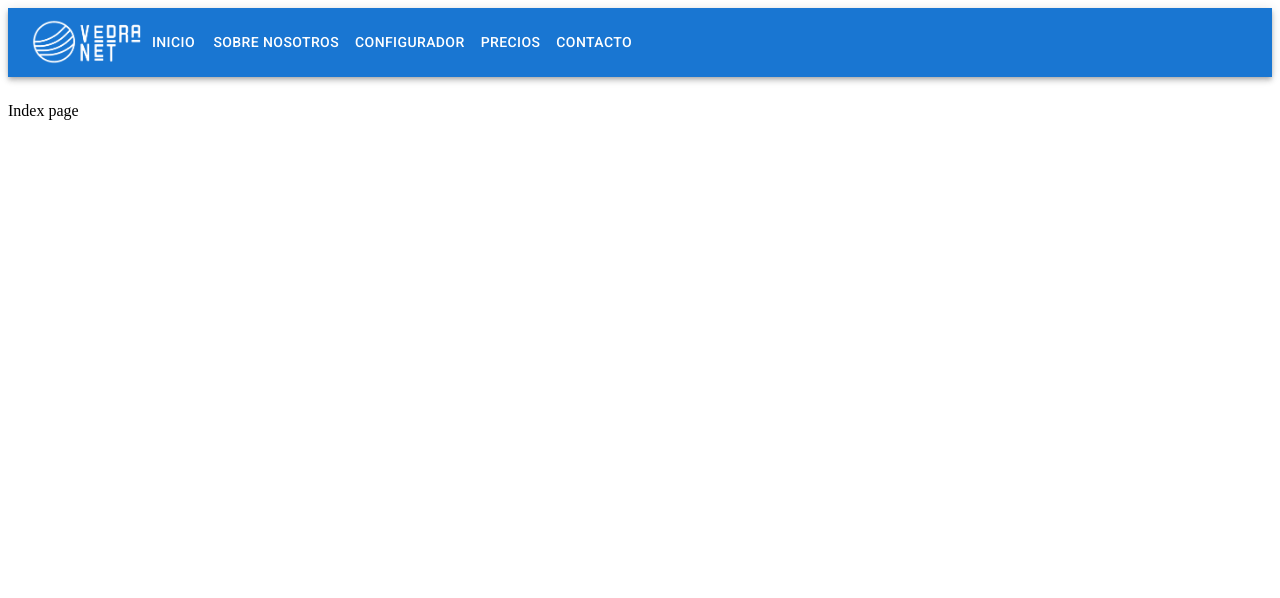
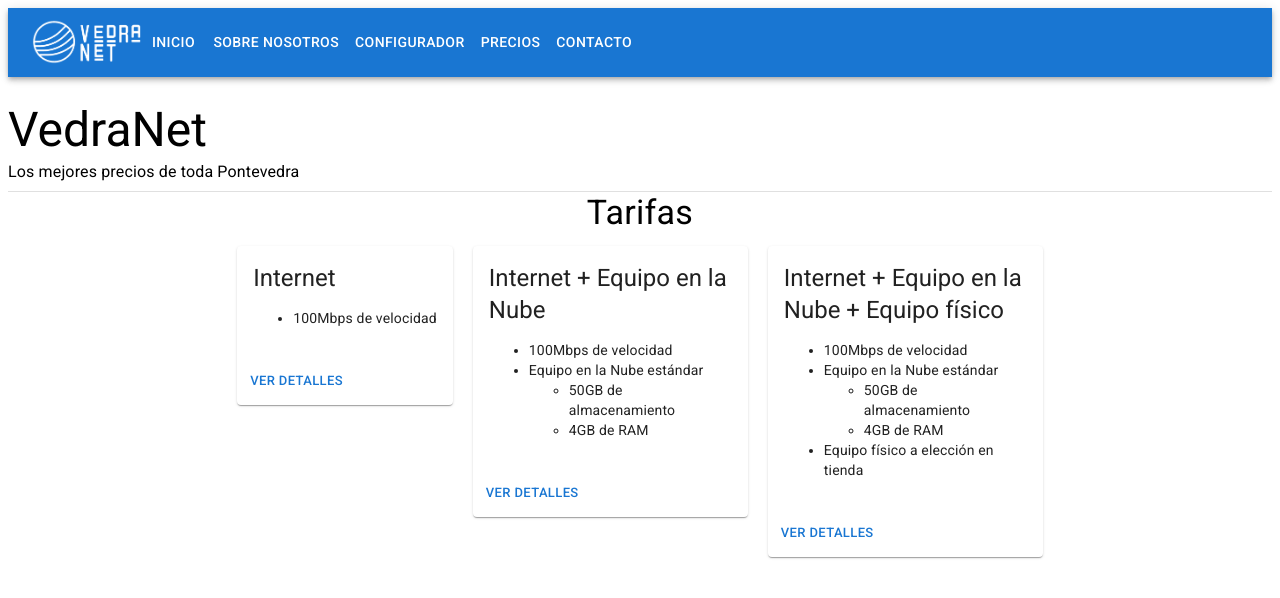
Before and after one commit to Xpl0itU/vedranet-web, a React (Vite) app: page / in a window 1280 px wide. Shown: the top 598 px of the page. Built offline with nearby package versions, Linux system fonts and the light colour scheme.

Commit message:
Add prices

```diff
--- a/src/pages/Index.jsx
+++ b/src/pages/Index.jsx
@@ -1,7 +1,92 @@
+import Button from '@mui/material/Button';
+import Card from '@mui/material/Card';
+import CardActions from '@mui/material/CardActions';
+import CardContent from '@mui/material/CardContent';
+import Divider from "@mui/material/Divider";
+import Typography from "@mui/material/Typography";
+import "./Prices.css";
+
 function Index() {
     return(
         <>
-            <p>Index page</p>
+            <div>
+                <Typography variant="h3">
+                    VedraNet
+                </Typography>
+                <Typography variant="subtitle1" gutterBottom>
+                    Los mejores precios de toda Pontevedra
+                </Typography>
+            </div>
+            <Divider/>
+            <div>
+                <Typography variant="h4" align="center" gutterBottom>
+                    Tarifas
+                </Typography>
+                <div style={{display: "flex", justifyContent: "center"}}>
+                <div className="card">
+                    <Card sx={{ maxWidth: 275 }}>
+                    <CardContent>
+                        <Typography variant="h5" component="div">
+                            Internet
+                        </Typography>
+                        <Typography variant="body2">
+                            <ul>
+                                <li>100Mbps de velocidad</li>
+                            </ul>
+                        </Typography>
+                    </CardContent>
+                    <CardActions>
+                        <Button size="small" href="/prices">Ver Detalles</Button>
+                    </CardActions>
+                    </Card>
+                </div>
+                <div className='card'>
+                    <Card sx={{ maxWidth: 275 }}>
+                    <CardContent>
+                        <Typography variant="h5" component="div">
+                            Internet + Equipo en la Nube
+                        </Typography>
+                        <Typography variant="body2">
+                            <ul>
+                                <li>100Mbps de velocidad</li>
+                                <li>Equipo en la Nube estándar</li>
+                                <ul>
+                                    <li>50GB de almacenamiento</li>
+                                    <li>4GB de RAM</li>
+                                </ul>
+                            </ul>
+                        </Typography>
+                    </CardContent>
+                    <CardActions>
+                        <Button size="small" href="/prices">Ver Detalles</Button>
+                    </CardActions>
+                    </Card>
+                </div>
+                <div className='card'>
+                    <Card sx={{ maxWidth: 275 }}>
+                    <CardContent>
+                        <Typography variant="h5" component="div">
+                            Internet + Equipo en la Nube + Equipo físico
+                        </Typography>
+                        <Typography variant="body2">
+                            <ul>
+                                <li>100Mbps de velocidad</li>
+                                <li>Equipo en la Nube estándar</li>
+                                <ul>
+                                    <li>50GB de almacenamiento</li>
+                                    <li>4GB de RAM</li>
+                                </ul>
+                                <li>Equipo físico a elección en tienda</li>
+                            </ul>
+                        </Typography>
+                    </CardContent>
+                    <CardActions>
+                        <Button size="small" href="/prices">Ver Detalles</Button>
+                    </CardActions>
+                    </Card>
+                </div>
+            </div>
+            </div>
         </>
     );
 }
--- a/src/pages/Prices.jsx
+++ b/src/pages/Prices.jsx
@@ -9,7 +9,7 @@
 function Prices() {
   return (
     <>
-        <Typography variant="h4" align="center">
+        <Typography variant="h4" align="center" gutterBottom>
             Tarifas
         </Typography>
         <div style={{display: "flex", justifyContent: "center"}}>
@@ -19,14 +19,17 @@
                     <Typography variant="h5" component="div">
                         Internet
                     </Typography>
-                    <Typography variant="body2">
+                    <Typography variant="body2" gutterBottom>
                         <ul>
                             <li>100Mbps de velocidad</li>
                         </ul>
                     </Typography>
                 </CardContent>
+                <Typography align="center" sx={{fontWeight: "bold"}}>
+                    19,99€
+                </Typography>
                 <CardActions>
-                    <Button size="small">Ver Detalles</Button>
+                    <Button size="small" href="/configurator">Configurar</Button>
                 </CardActions>
                 </Card>
             </div>
@@ -47,8 +50,11 @@
                         </ul>
                     </Typography>
                 </CardContent>
+                <Typography align="center" sx={{fontWeight: "bold"}}>
+                    39,99€
+                </Typography>
                 <CardActions>
-                    <Button size="small">Ver Detalles</Button>
+                    <Button size="small" href="/configurator">Configurar</Button>
                 </CardActions>
                 </Card>
             </div>
@@ -70,8 +76,11 @@
                         </ul>
                     </Typography>
                 </CardContent>
+                <Typography align="center" sx={{fontWeight: "bold"}}>
+                    79,99€
+                </Typography>
                 <CardActions>
-                    <Button size="small">Ver Detalles</Button>
+                    <Button size="small" href="/configurator">Configurar</Button>
                 </CardActions>
                 </Card>
             </div>
```
Also changed, not shown: vercel.json.
